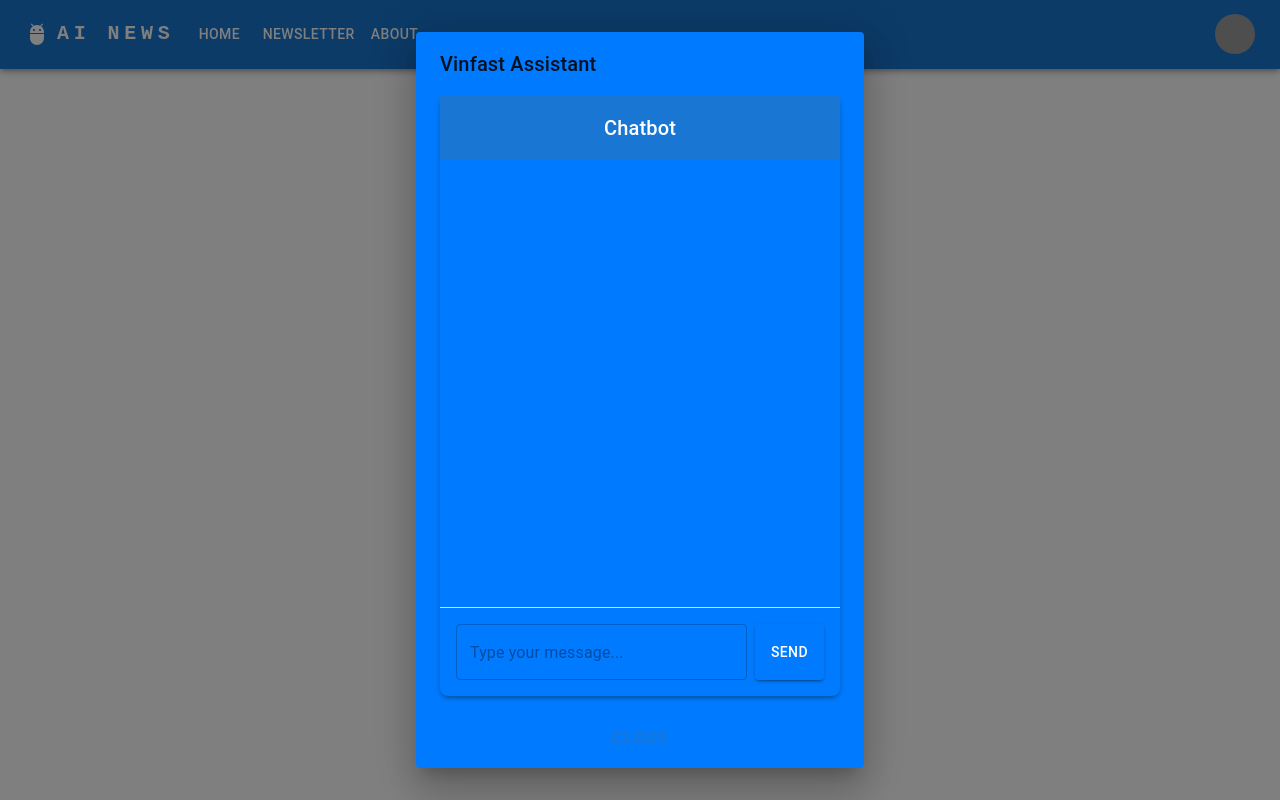
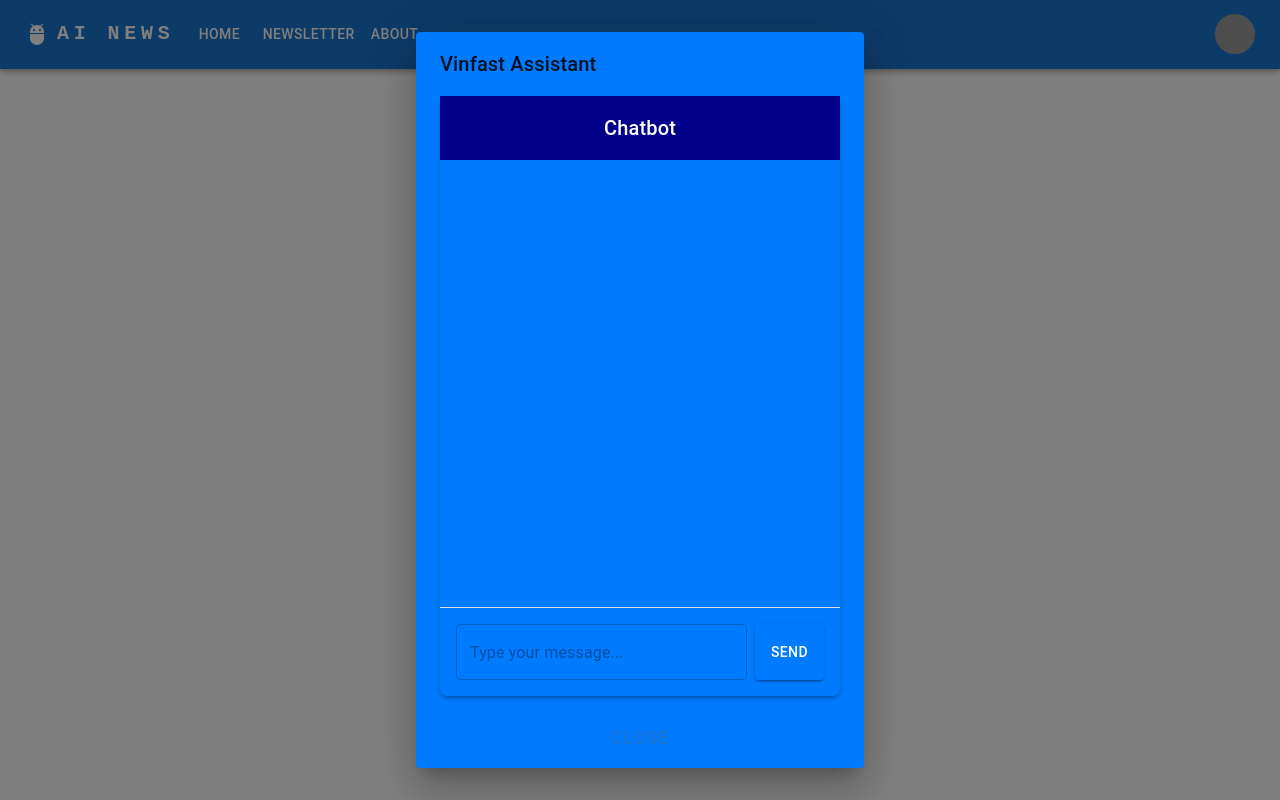
Before and after one commit to quanglam5102/NewsletterAI-FrontEnd, a React (Create React App) app: page /newsletter in a window 1280 px wide. Both pictures are taken after a click on the button "OPEN CHATBOT". Built offline with nearby package versions, Linux system fonts and the light colour scheme; grey boxes are pictures that could not be loaded.

Commit message:
Update Chatbot.js

```diff
--- a/src/Chatbot.js
+++ b/src/Chatbot.js
@@ -1,5 +1,3 @@
-// src/Chatbot.js
-
 import React, { useState } from 'react';
 import { Box, Typography, Paper, Button, TextField, List, ListItem, ListItemText } from '@mui/material';
 
@@ -19,14 +17,13 @@
       // Send the message to the chatbot API
       try {
         setIsLoading(true);
-        const response = await fetch('/api/chatbot/', {
+        const response = await fetch('https://newsletter-ai-backend.vercel.app/api/chatbot/', {
           method: 'POST',
           headers: { 'Content-Type': 'application/json' },
           body: JSON.stringify({ message: messageToSend }),
         });
         const data = await response.json();
-        console.log(data);
-        const botMessage = data.outputs[0].outputs[0].results.message.data.text || "Sorry, I didn't get that.";
+        const botMessage = data.response || "Sorry, I didn't get that.";
 
         // Add the bot's response to the conversation
         setMessages((prevMessages) => [
@@ -50,7 +47,7 @@
   return (
 
       <Paper elevation={3} sx={{ width: 400, height: 600, display: 'flex', flexDirection: 'column', borderRadius: 2 }}>
-        <Box sx={{ backgroundColor: '#1976d2', color: 'white', padding: 2, textAlign: 'center' }}>
+        <Box sx={{ backgroundColor: '#00008B', color: 'white', padding: 2, textAlign: 'center' }}>
           <Typography variant="h6">Chatbot</Typography>
         </Box>
         <List sx={{ flex: 1, overflowY: 'auto', padding: 2, display: 'flex', flexDirection: 'column', alignItems: 'center' }}>
@@ -84,7 +81,7 @@
             onClick={handleSendMessage}
             variant="contained"
             color="primary"
-            sx={{ backgroundColor: '#007BFF', '&:hover': { backgroundColor: '#0056b3' } }}
+            sx={{ backgroundColor: '#007BFF', '&:hover': { backgroundColor: '#007BFF' } }}
             disabled={isLoading}
           >
             {isLoading ? 'Sending...' : 'Send'}
```
